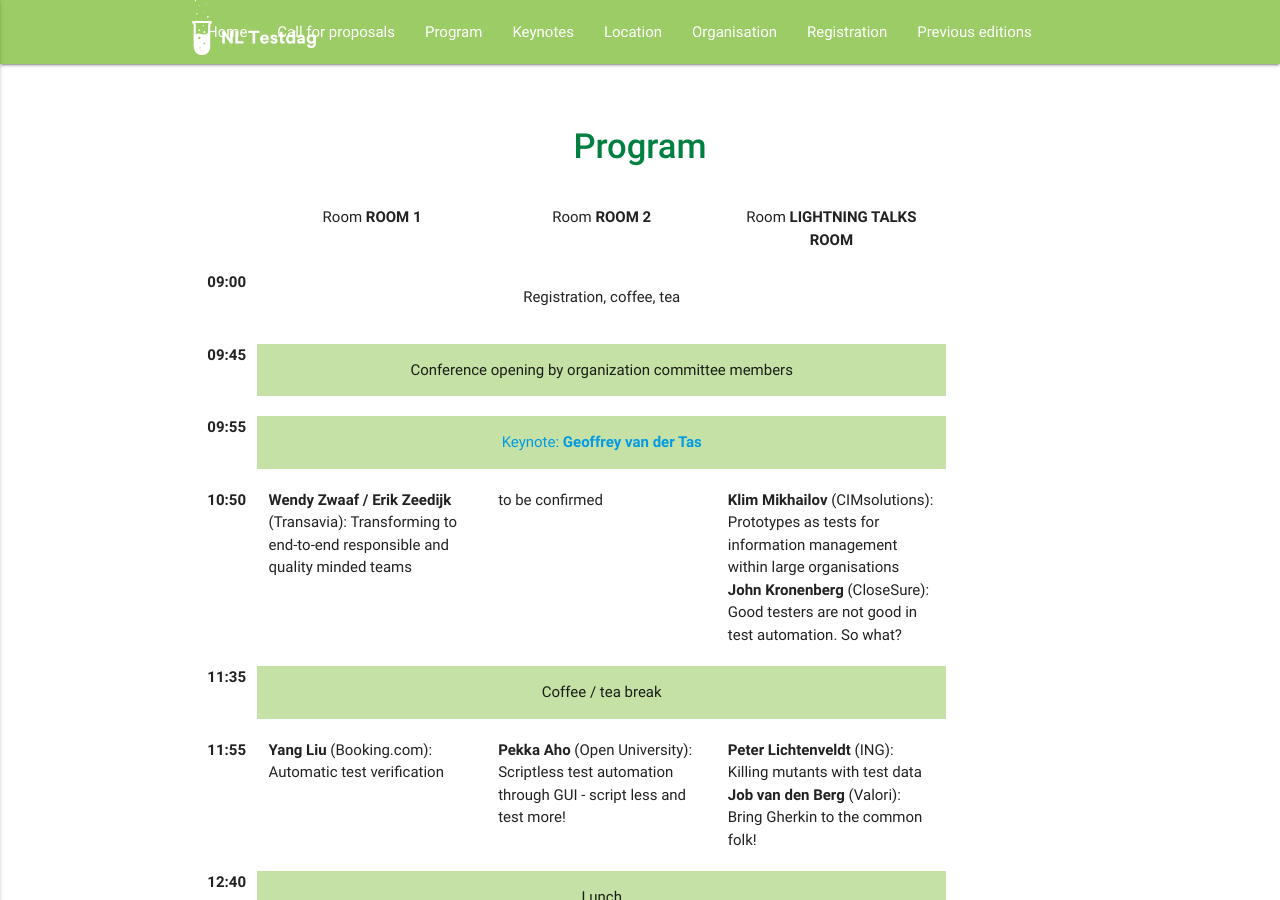
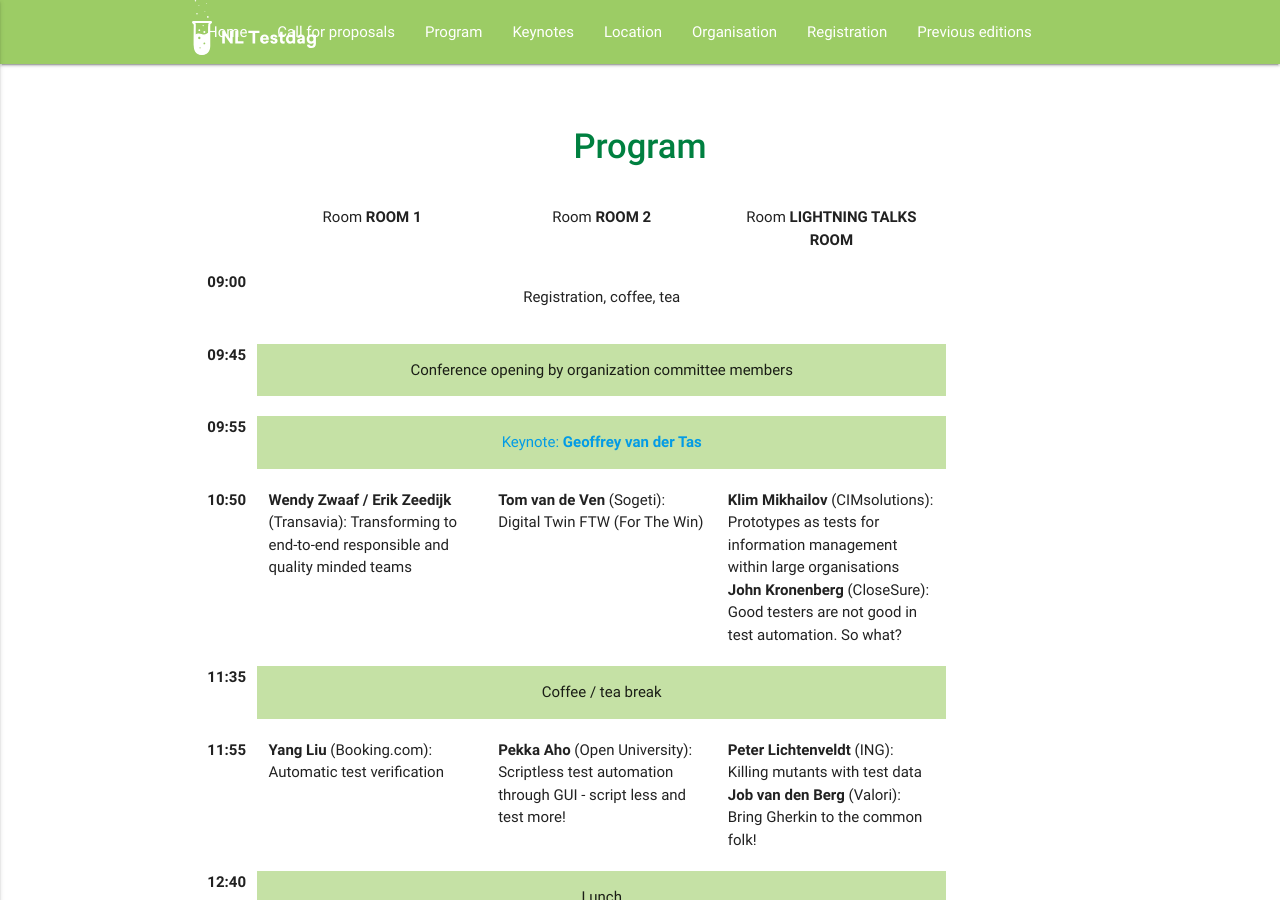
Before and after one commit to testdag2019/testdag2019.github.io, a Jekyll site: the page built from 01-programma.md, in a window 1280 px wide and 900 px high. Built offline with Jekyll 4.4.1, drawn with Linux system fonts in a browser that asks for light colours.

Commit message:
Added Tom to the program

```diff
--- a/01-programma.md
+++ b/01-programma.md
@@ -28,7 +28,7 @@ permalink: /program/
 		<div class="row">
 			<div class="col s1 right-align"><b>10:50</b></div>
 			<div class="col s3"><b>Wendy Zwaaf / Erik Zeedijk</b> (Transavia): Transforming to end-to-end responsible and quality minded teams</div>
-			<div class="col s3">to be confirmed</div>
+			<div class="col s3"><b>Tom van de Ven</b> (Sogeti): Digital Twin FTW (For The Win)</div>
 			<div class="col s3"><b>Klim Mikhailov</b> (CIMsolutions): Prototypes as tests for information management within large organisations<br/><b>John Kronenberg</b> (CloseSure): Good testers are not good in test automation. So what?</div>
 		</div>
 		<div class="row">
```
